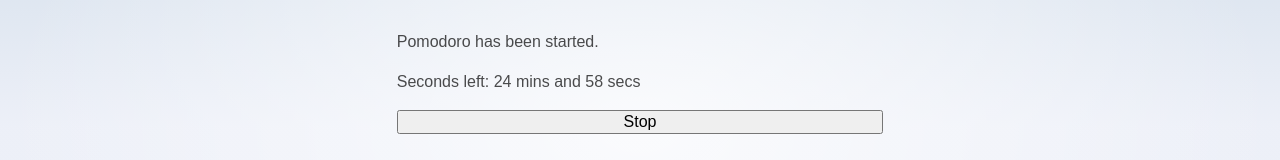
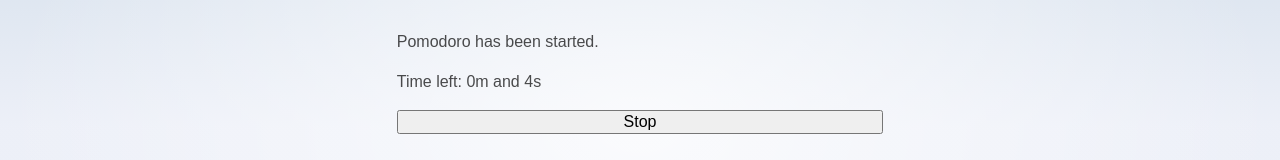
Before and after one commit to Kelamir/svelteExerciseApp, a SvelteKit app: page /pomodoro in a window 1280 px wide. Both pictures are taken after a click on the button "Start". Shown: the part 273-433 px from the top of the page. Built offline with nearby package versions, Linux system fonts and the light colour scheme.

Commit message:
Display a new component once a pomodoro is finished

```diff
--- a/src/components/StartStopButton.svelte
+++ b/src/components/StartStopButton.svelte
@@ -1,8 +1,8 @@
 <script>
-    import {isStarted} from "../stores.ts";
+    import {isStarted} from "../stores.js";
 </script>
 
-<button on:click={isStarted.update((n) => !$isStarted)}>
+<button on:click={() => isStarted.set(!$isStarted)}>
     {#if $isStarted}
         Stop
     {:else}
--- a/src/routes/pomodoro/+page.svelte
+++ b/src/routes/pomodoro/+page.svelte
@@ -1,11 +1,13 @@
 
 
 <script>
+    import {isFinished, isStarted} from "../../stores.js";
+
     import NotStartedMenu from "./NotStartedMenu.svelte";
     import StartedMenu from "./StartedMenu.svelte";
-    import {isStarted} from "../../stores.ts";
+    import FinishedMenu from "./FinishedMenu.svelte";
+
     import StartStopButton from "../../components/StartStopButton.svelte";
-
 </script>
 
 
@@ -19,9 +21,13 @@
 
     {#if $isStarted}
         <StartedMenu />
+    {:else if $isFinished}
+        <FinishedMenu />
+        <NotStartedMenu />
     {:else}
         <NotStartedMenu />
     {/if}
+
     <StartStopButton />
 
 
--- /dev/null
+++ b/src/routes/pomodoro/FinishedMenu.svelte
@@ -0,0 +1,2 @@
+<p>Congratulations, you have finished the pomodoro session!!!</p>
+<p>Take your time to rest. Feel free to come back for more! </p>
--- a/src/routes/pomodoro/NotStartedMenu.svelte
+++ b/src/routes/pomodoro/NotStartedMenu.svelte
@@ -1,5 +1,5 @@
 <script>
-    import { inputMinutes, isStarted } from "../../stores.ts";
+    import { inputMinutes} from "../../stores.js";
 
 </script>
 
@@ -12,8 +12,3 @@
 
 
 </div>
-
-
-<style>
-    button { width: fit-content}
-</style>
--- a/src/routes/pomodoro/StartedMenu.svelte
+++ b/src/routes/pomodoro/StartedMenu.svelte
@@ -1,5 +1,5 @@
 <script>
-    import { inputMinutes } from "../../stores.ts";
+    import { inputMinutes, isFinished, isStarted } from "../../stores.js";
 
     let start = new Date().getTime() / 1000;
     $: end = start + ($inputMinutes * 60);
@@ -16,6 +16,8 @@
         if (timeRemaining === 0) {
             console.log("Congrats, pom finished.");
             clearInterval(interval);
+            $isFinished = true;
+            $isStarted = false;
         }
 
     }, 1000);
@@ -24,5 +26,5 @@
 
 <div>
     <p>Pomodoro has been started.</p>
-    <p>Seconds left: {minutes} mins and {seconds} secs</p>
+    <p>Time left: {minutes}m and {seconds}s</p>
 </div>
--- /dev/null
+++ b/src/stores.js
@@ -0,0 +1,6 @@
+import { writable } from 'svelte/store'
+
+
+export const isStarted = writable(false);
+export const isFinished = writable(false);
+export const inputMinutes = writable(0.1);
--- a/src/stores.ts
+++ /dev/null
@@ -1,5 +0,0 @@
-import { writable } from 'svelte/store'
-
-
-export const isStarted = writable(false);
-export const inputMinutes = writable(25);
```
